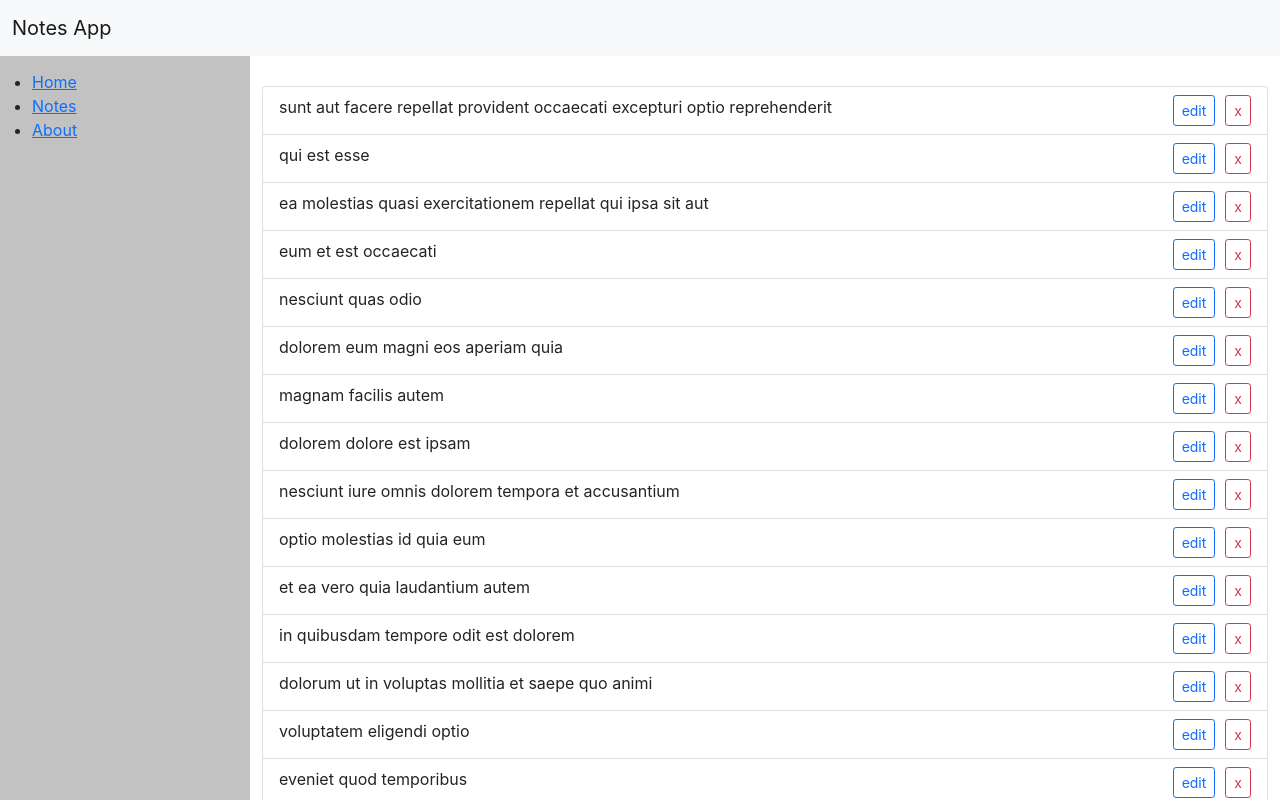
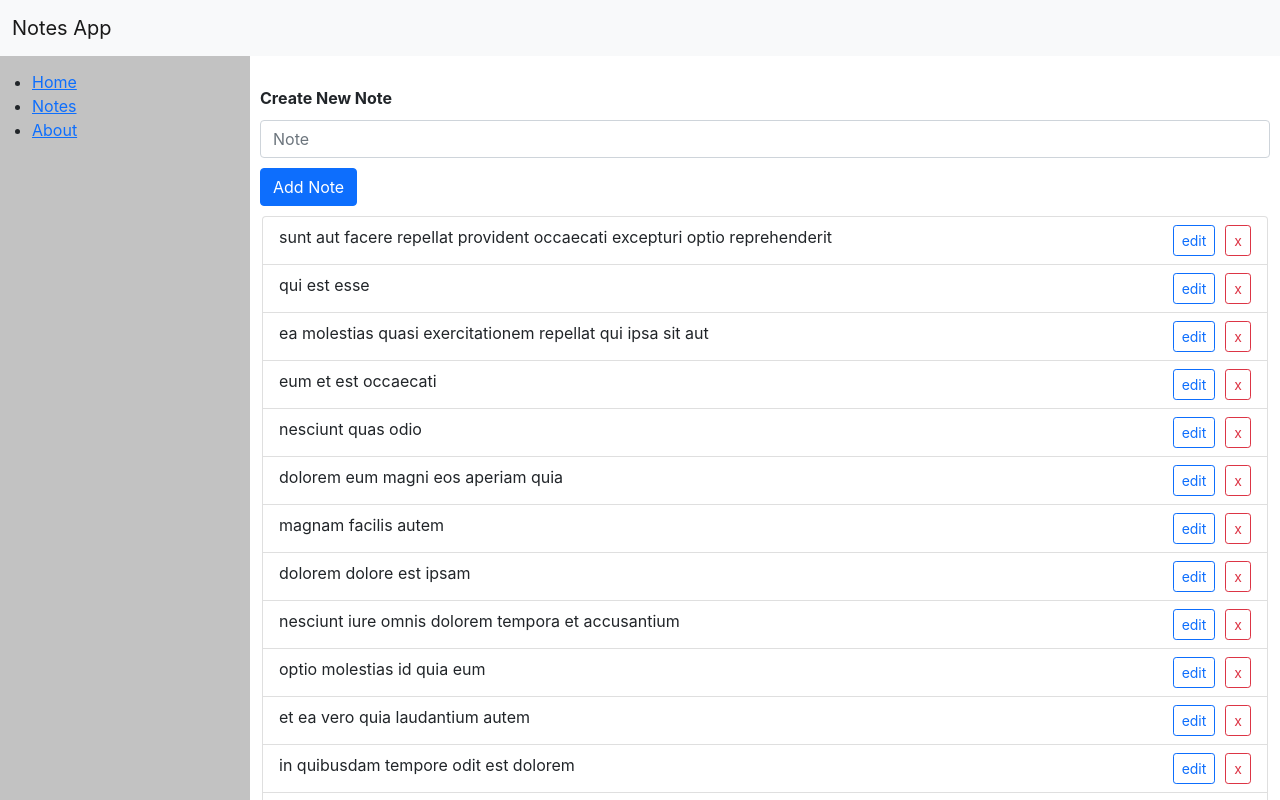
Before and after one commit to shotius/tsu-notes, a React (Create React App) app: page /notes in a window 1280 px wide. Shown: the top 800 px of the page. Built offline with nearby package versions, Linux system fonts and the light colour scheme; data requests are answered from the project's data file.

Commit message:
added form

```diff
--- a/package.json
+++ b/package.json
@@ -6,6 +6,7 @@
     "@testing-library/jest-dom": "^5.11.4",
     "@testing-library/react": "^11.1.0",
     "@testing-library/user-event": "^12.1.10",
+    "axios": "^0.21.1",
     "react": "^17.0.1",
     "react-dom": "^17.0.1",
     "react-redux": "^7.2.3",
@@ -22,7 +23,6 @@
     "test": "react-scripts test",
     "eject": "react-scripts eject",
     "server": "json-server -p3001 --watch db.json"
-
   },
   "eslintConfig": {
     "extends": [
--- a/src/App.js
+++ b/src/App.js
@@ -6,14 +6,15 @@ import { MainPage } from './pages/MainPage'
 import { NotesPage } from './pages/NotesPage'
 import { NotePage } from './pages/NotePage'
 import './App.css'
+import axios from 'axios'
 
 export default function App() {
   const [notes, setNotes] = useState([])
 
   useEffect(() => {
-    fetch('http://localhost:3001/notes')
-      .then((response) => response.json())
-      .then((data) => setNotes(data))
+    axios
+      .get('http://localhost:3001/notes')
+      .then(({data}) => setNotes(data))
   }, [])
 
   const deleteNote = (id) => {
@@ -24,6 +25,10 @@ export default function App() {
 
   const editNote = (id) => {
     console.log('edit is clicked')
+  }
+
+  const addNote = () => {
+    console.log('add is clicked')
   }
 
   return (
@@ -42,6 +47,7 @@ export default function App() {
                 notes={notes}
                 removeNote={deleteNote}
                 editNote={editNote}
+                addNote={addNote}
               />
             </Route>
             <Route path='/about'>
--- /dev/null
+++ b/src/components/form/index.js
@@ -0,0 +1,14 @@
+import React from 'react'
+import "./style.css"
+
+export const AddNoteForm = ({handleAddition}) => {
+    return (
+        <form>
+            <div className="form-group">
+            <label><b>Create New Note</b></label>
+            <input type="text" className="form-control" id="formGroupExampleInput" placeholder="Note" />
+            </div>
+            <button className='btn btn-primary' type="text">Add Note</button>
+        </form>
+)
+}
--- /dev/null
+++ b/src/components/form/style.css
@@ -0,0 +1,6 @@
+form {
+    margin: 10px;
+}
+.form-control {
+    margin: 10px 0;
+}
--- a/src/pages/NotePage.js
+++ b/src/pages/NotePage.js
@@ -1,12 +1,13 @@
 import React, { useEffect, useState } from 'react'
+import axios from 'axios'
 
 export function NotePage({ id }) {
   const [note, setNote] = useState(null)
 
   useEffect(() => {
-    fetch(`http://localhost:3001/todos/${id}`)
-      .then((response) => response.json())
-      .then((data) => setNote(data))
+    axios
+      .get(`http://localhost:3001/todos/${id}`)
+      .then(({data}) => setNote(data))
   }, [])
 
   return (
--- a/src/pages/NotesPage.js
+++ b/src/pages/NotesPage.js
@@ -1,13 +1,17 @@
 import React from 'react'
 import { Notes } from '../components/notes'
+import {AddNoteForm} from '../components/form'
 
 export function NotesPage(props) {
   return (
+    <>
+      <AddNoteForm handleAddition={props.addNote}/>
       <Notes
         notes={props.notes}
         removeNote={props.removeNote}
         getNote={props.getNote}
         editNote={props.editNote}
       />
+    </>
   )
 }
```
Also changed, not shown: 2 other files (tests, documents, lock files or other folders). Lines whose indentation alone changed are shown as unchanged.
